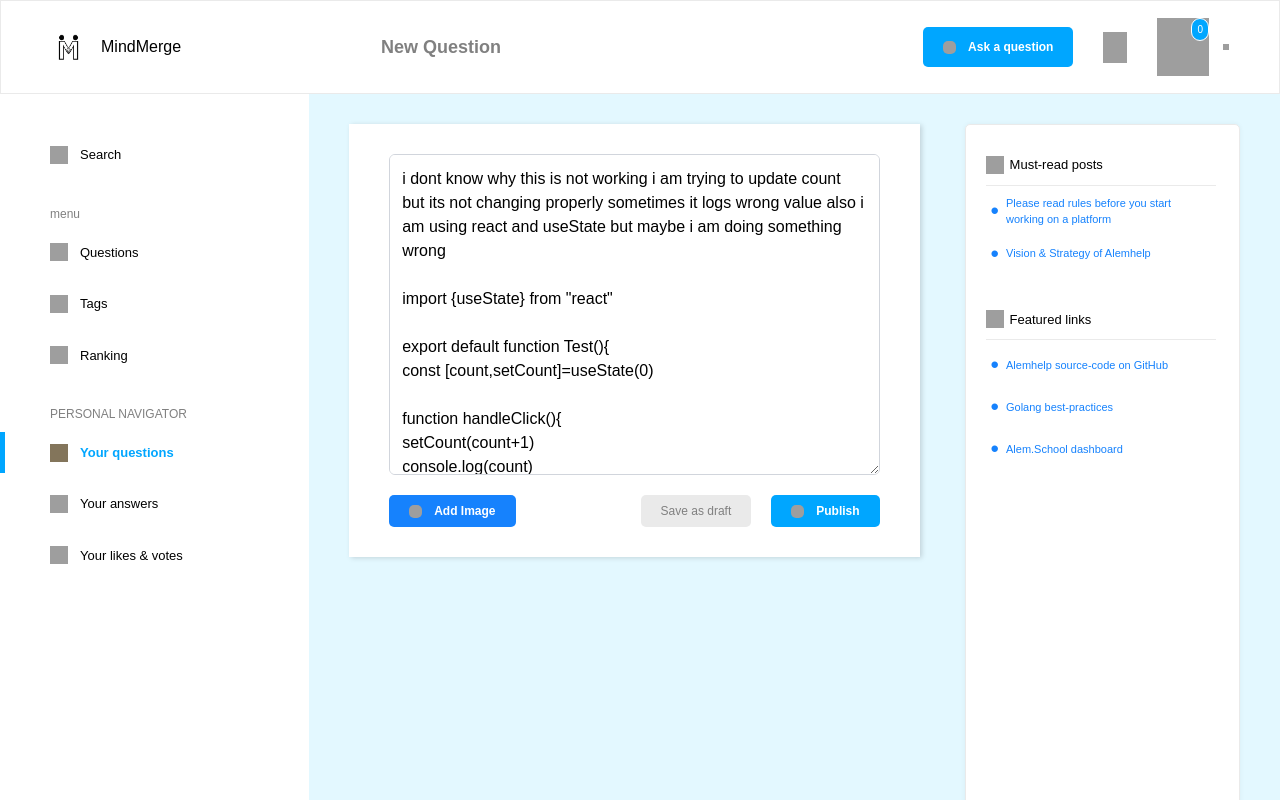
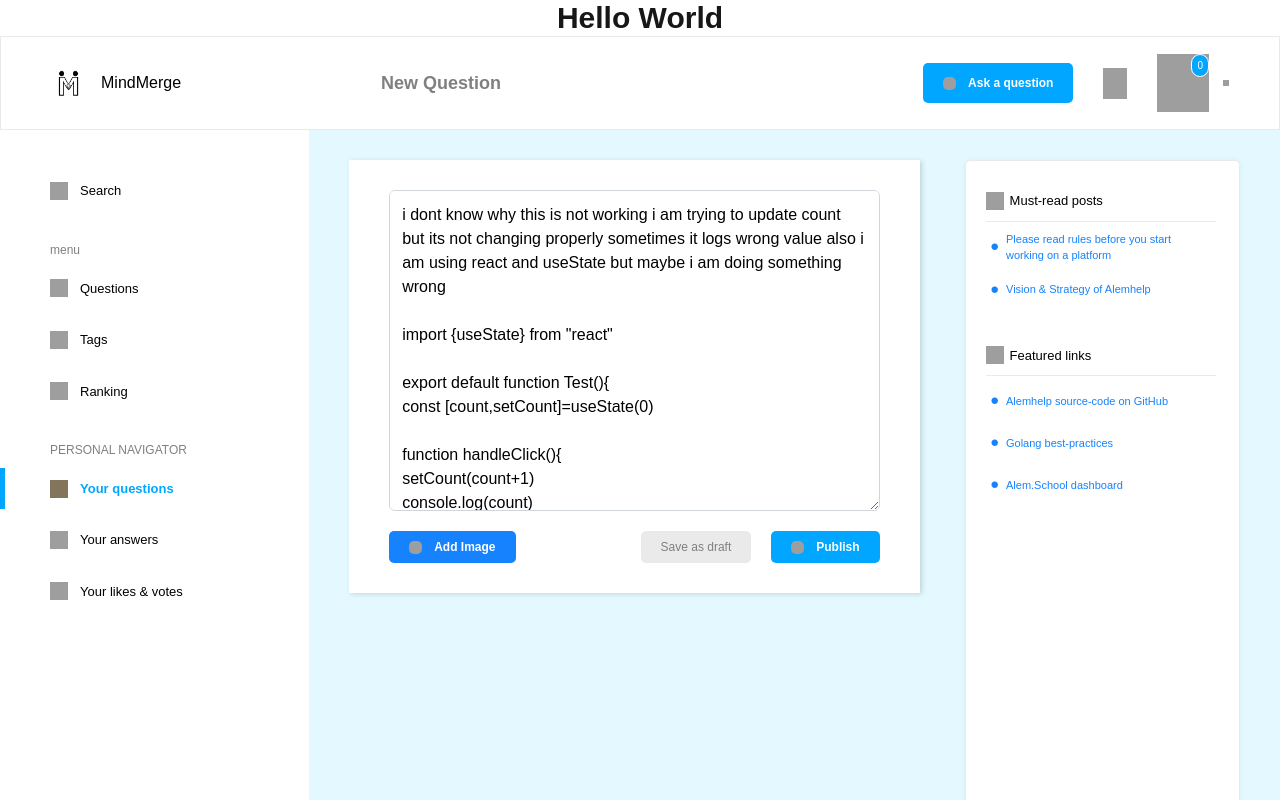
Before and after one commit to Umair777/mindmerge-next, a Next.js app: page / in a window 1280 px wide. Shown: the top 800 px of the page. Built offline with nearby package versions, Linux system fonts and the light colour scheme; grey boxes are pictures that could not be loaded.

Commit message:
march initial commit

```diff
--- a/app/page.tsx
+++ b/app/page.tsx
@@ -8,10 +8,13 @@
 
 
   return (
-    <PostQuestion
-      question={question}
-      setQuestion={setQuestion}
-    />
+    <>
+      <h1 className="text-3xl font-bold text-center">Hello World</h1>
+      <PostQuestion
+        question={question}
+        setQuestion={setQuestion}
+      />
+    </>
   );
 }
 
```
